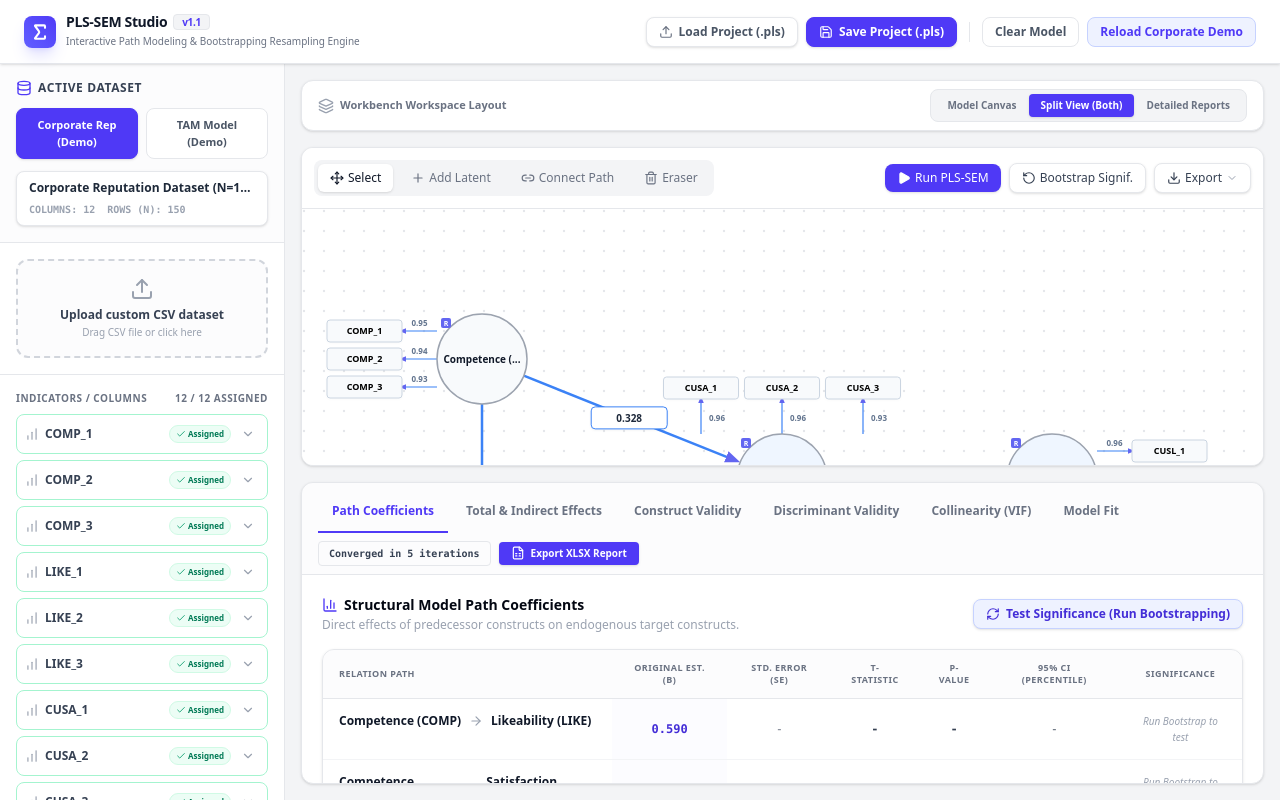
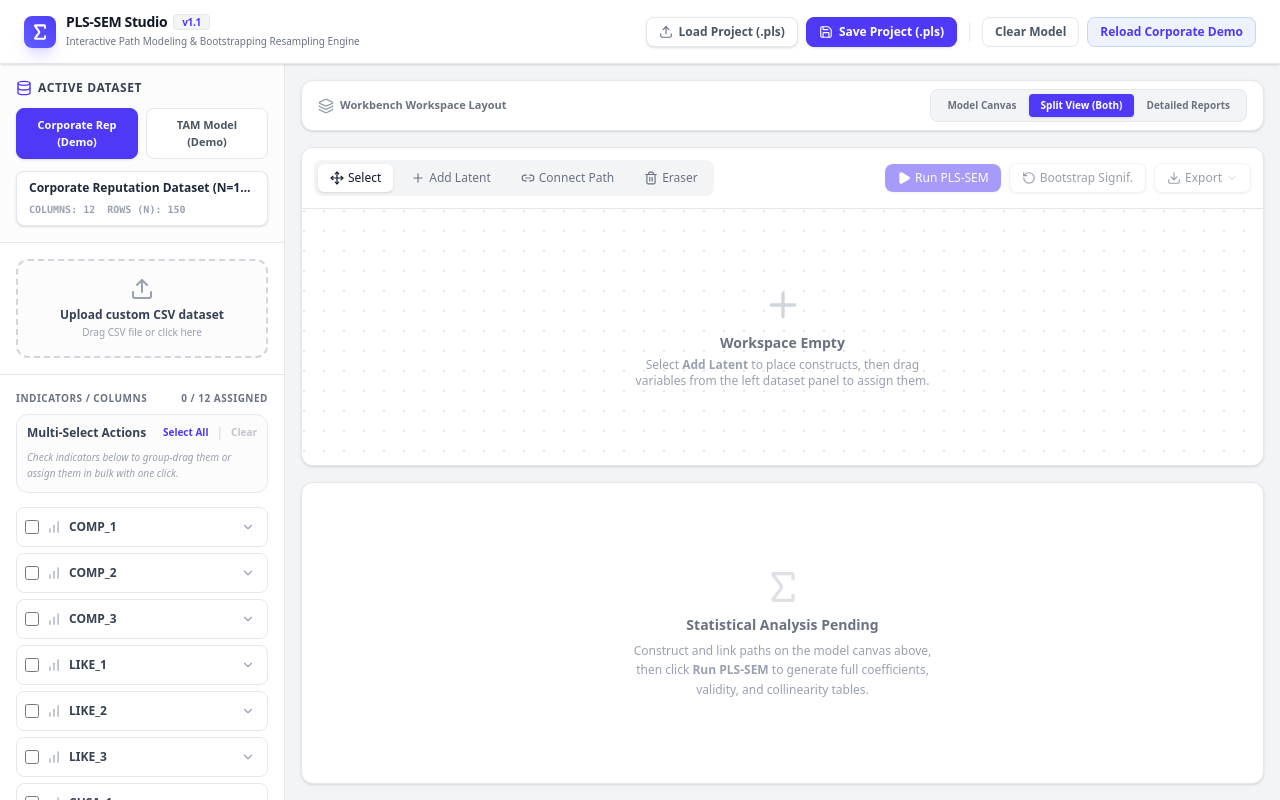
Before and after one commit to dhanukaprr/pls-sem-studio, a React (Vite) app: page / in a window 1280 px wide. Built offline with nearby package versions, Linux system fonts and the light colour scheme.

Commit message:
feat: enable multi-indicator selection and assignment
Initialize application with empty model and add support for batch selecting, dragging, and assigning indicators to constructs to improve workflow efficiency.

```diff
--- a/src/App.tsx
+++ b/src/App.tsx
@@ -11,17 +11,19 @@ import { Sigma, Info, BookOpen, AlertCircle, Sparkles, ChevronDown, RefreshCw, L
 export default function App() {
   // 1. Core State
   const [selectedDataset, setSelectedDataset] = useState<Dataset>(builtInDatasets.corpRep);
-  const [constructs, setConstructs] = useState<Construct[]>(defaultCorpRepModel.constructs);
-  const [paths, setPaths] = useState<StructuralPath[]>(defaultCorpRepModel.paths);
+  const [constructs, setConstructs] = useState<Construct[]>([]);
+  const [paths, setPaths] = useState<StructuralPath[]>([]);
   const [selectedConstructId, setSelectedConstructId] = useState<string | null>(null);
   const [results, setResults] = useState<PLSResults | null>(null);
   const [bootstrappingProgress, setBootstrappingProgress] = useState<number | null>(null);
   const [viewMode, setViewMode] = useState<'split' | 'canvas-only' | 'results-only'>('split');
   const [validationError, setValidationError] = useState<string | null>(null);
 
-  // Auto-run the PLS-SEM algorithm on load so the user sees results immediately
+  // Auto-run the PLS-SEM algorithm on load if there are constructs
   useEffect(() => {
-    handleRunPlsSem();
+    if (constructs.length > 0) {
+      handleRunPlsSem();
+    }
   }, []);
 
   // 2. Event Handlers
@@ -260,6 +262,7 @@ export default function App() {
             selectedDataset={selectedDataset}
             onDatasetChange={handleDatasetChange}
             constructs={constructs}
+            onUpdateConstructs={setConstructs}
           />
         </section>
 
--- a/src/components/DatasetPanel.tsx
+++ b/src/components/DatasetPanel.tsx
@@ -9,16 +9,19 @@ interface DatasetPanelProps {
   selectedDataset: Dataset;
   onDatasetChange: (dataset: Dataset, defaultModelKey?: 'corpRep' | 'tam') => void;
   constructs: Construct[];
+  onUpdateConstructs?: (constructs: Construct[]) => void;
 }
 
 export default function DatasetPanel({
   selectedDataset,
   onDatasetChange,
-  constructs
+  constructs,
+  onUpdateConstructs
 }: DatasetPanelProps) {
   const [dragOverActive, setDragOverActive] = useState(false);
   const [expandedVar, setExpandedVar] = useState<string | null>(null);
   const [errorMsg, setErrorMsg] = useState<string | null>(null);
+  const [selectedIndicators, setSelectedIndicators] = useState<string[]>([]);
   const fileInputRef = useRef<HTMLInputElement>(null);
 
   const assignedVariables = new Set(constructs.flatMap(c => c.indicators));
@@ -75,6 +78,47 @@ export default function DatasetPanel({
     const min = Math.min(...vals);
     const max = Math.max(...vals);
     return { mean, std, min, max };
+  };
+
+  const handleToggleSelectIndicator = (col: string) => {
+    setSelectedIndicators(prev =>
+      prev.includes(col) ? prev.filter(c => c !== col) : [...prev, col]
+    );
+  };
+
+  const handleSelectAllIndicators = () => {
+    setSelectedIndicators([...selectedDataset.columns]);
+  };
+
+  const handleDeselectAllIndicators = () => {
+    setSelectedIndicators([]);
+  };
+
+  const handleAssignSelectedToConstruct = (constructId: string) => {
+    if (!onUpdateConstructs || selectedIndicators.length === 0) return;
+
+    onUpdateConstructs(
+      constructs.map(c => {
+        if (c.id === constructId) {
+          const nextIndicators = [...c.indicators];
+          selectedIndicators.forEach(col => {
+            if (!nextIndicators.includes(col)) {
+              nextIndicators.push(col);
+            }
+          });
+          return {
+            ...c,
+            indicators: nextIndicators
+          };
+        } else {
+          return {
+            ...c,
+            indicators: c.indicators.filter(ind => !selectedIndicators.includes(ind))
+          };
+        }
+      })
+    );
+    setSelectedIndicators([]);
   };
 
   return (
@@ -164,14 +208,73 @@ export default function DatasetPanel({
           <span>{assignedVariables.size} / {selectedDataset.columns.length} assigned</span>
         </div>
 
+        {/* Bulk Action Controls */}
+        <div className="bg-gray-50/50 rounded-xl border border-gray-200 p-2.5 mb-3.5 space-y-2 text-xs">
+          <div className="flex items-center justify-between">
+            <span className="font-bold text-gray-700">Multi-Select Actions</span>
+            <div className="flex gap-2">
+              <button
+                type="button"
+                onClick={handleSelectAllIndicators}
+                className="text-[10px] text-indigo-600 hover:text-indigo-800 font-bold transition cursor-pointer"
+              >
+                Select All
+              </button>
+              <span className="text-gray-300">|</span>
+              <button
+                type="button"
+                onClick={handleDeselectAllIndicators}
+                disabled={selectedIndicators.length === 0}
+                className="text-[10px] text-gray-500 hover:text-gray-700 font-bold transition disabled:opacity-40 cursor-pointer"
+              >
+                Clear
+              </button>
+            </div>
+          </div>
+
+          {selectedIndicators.length > 0 ? (
+            <div className="bg-indigo-50/50 border border-indigo-100 rounded-lg p-2 space-y-1.5">
+              <div className="font-semibold text-indigo-900 text-[11px]">
+                {selectedIndicators.length} columns selected
+              </div>
+              <div className="text-[10px] text-gray-500 italic mb-1 leading-relaxed">
+                Drag any selected item to a construct OR click a target below to assign them all:
+              </div>
+              {constructs.length > 0 ? (
+                <div className="grid grid-cols-1 gap-1 max-h-32 overflow-y-auto">
+                  {constructs.map(c => (
+                    <button
+                      key={c.id}
+                      onClick={() => handleAssignSelectedToConstruct(c.id)}
+                      className="w-full text-left bg-white hover:bg-indigo-600 hover:text-white border border-gray-200 hover:border-indigo-600 rounded px-2 py-1 text-[10px] font-bold text-gray-700 transition truncate cursor-pointer"
+                    >
+                      Assign to: {c.name}
+                    </button>
+                  ))}
+                </div>
+              ) : (
+                <div className="text-[10px] text-gray-400 font-medium italic">
+                  Create a latent variable on the canvas first to assign items.
+                </div>
+              )}
+            </div>
+          ) : (
+            <div className="text-[10px] text-gray-400 font-medium italic leading-relaxed">
+              Check indicators below to group-drag them or assign them in bulk with one click.
+            </div>
+          )}
+        </div>
+
         <div className="space-y-1.5">
           {selectedDataset.columns.map((col) => {
             const isAssigned = assignedVariables.has(col);
             const isExpanded = expandedVar === col;
+            const isSelected = selectedIndicators.includes(col);
 
             // HTML5 DragStart handler
             const handleDragStart = (e: React.DragEvent) => {
-              e.dataTransfer.setData('text/plain', col);
+              const listToDrag = isSelected ? selectedIndicators : [col];
+              e.dataTransfer.setData('text/plain', listToDrag.join(','));
               e.dataTransfer.effectAllowed = 'copy';
             };
 
@@ -181,15 +284,23 @@ export default function DatasetPanel({
                 draggable={true}
                 onDragStart={handleDragStart}
                 className={`border rounded-lg p-2 bg-white transition group cursor-grab active:cursor-grabbing hover:shadow-sm ${
-                  isAssigned
-                    ? 'border-emerald-200 bg-emerald-50/20 hover:border-emerald-300'
+                  isSelected
+                    ? 'border-indigo-300 bg-indigo-50/10'
+                    : isAssigned
+                    ? 'border-emerald-200 bg-emerald-50/10 hover:border-emerald-300'
                     : 'border-gray-200 hover:border-gray-300'
                 }`}
               >
                 <div className="flex items-center justify-between">
-                  <div className="flex items-center gap-1.5 min-w-0">
+                  <div className="flex items-center gap-2 min-w-0">
+                    <input
+                      type="checkbox"
+                      checked={isSelected}
+                      onChange={() => handleToggleSelectIndicator(col)}
+                      className="w-3.5 h-3.5 rounded border-gray-300 text-indigo-600 focus:ring-indigo-500 cursor-pointer"
+                    />
                     <BarChart className="w-3.5 h-3.5 text-gray-400 group-hover:text-indigo-500 transition" />
-                    <span className="text-xs font-bold text-gray-700 truncate" title="Drag me to a construct on the canvas!">
+                    <span className="text-xs font-bold text-gray-700 truncate" title="Drag me or select me!">
                       {col}
                     </span>
                   </div>
--- a/src/components/ModelCanvas.tsx
+++ b/src/components/ModelCanvas.tsx
@@ -161,28 +161,33 @@ export default function ModelCanvas({
 
   const handleDropOnConstruct = (e: React.DragEvent, constructId: string) => {
     e.preventDefault();
-    const columnName = e.dataTransfer.getData('text/plain');
-    if (!columnName) return;
+    const dragData = e.dataTransfer.getData('text/plain');
+    if (!dragData) return;
+
+    const columnNames = dragData.split(',').map(s => s.trim()).filter(Boolean);
+    if (columnNames.length === 0) return;
 
     onUpdateConstructs(
       constructs.map(c => {
         if (c.id === constructId) {
-          // Add if not already assigned to this construct
-          if (!c.indicators.includes(columnName)) {
-            // Remove indicator from other constructs to maintain mutual exclusivity
-            return {
-              ...c,
-              indicators: [...c.indicators, columnName]
-            };
-          }
-        } else {
-          // Remove from other constructs
+          // Add all indicators that are not already in this construct
+          const nextIndicators = [...c.indicators];
+          columnNames.forEach(col => {
+            if (!nextIndicators.includes(col)) {
+              nextIndicators.push(col);
+            }
+          });
           return {
             ...c,
-            indicators: c.indicators.filter(ind => ind !== columnName)
+            indicators: nextIndicators
+          };
+        } else {
+          // Remove all dropped indicators from other constructs to maintain mutual exclusivity
+          return {
+            ...c,
+            indicators: c.indicators.filter(ind => !columnNames.includes(ind))
           };
         }
-        return c;
       })
     );
   };
```
